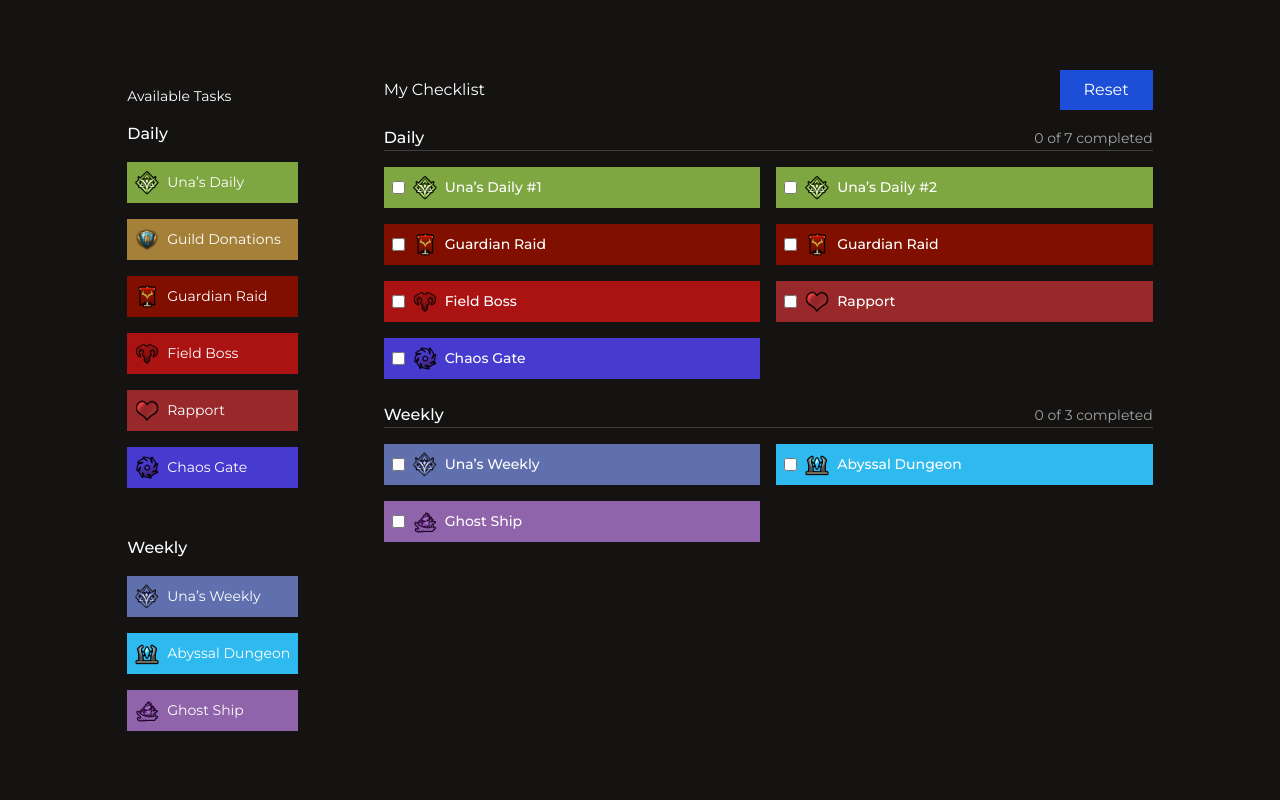
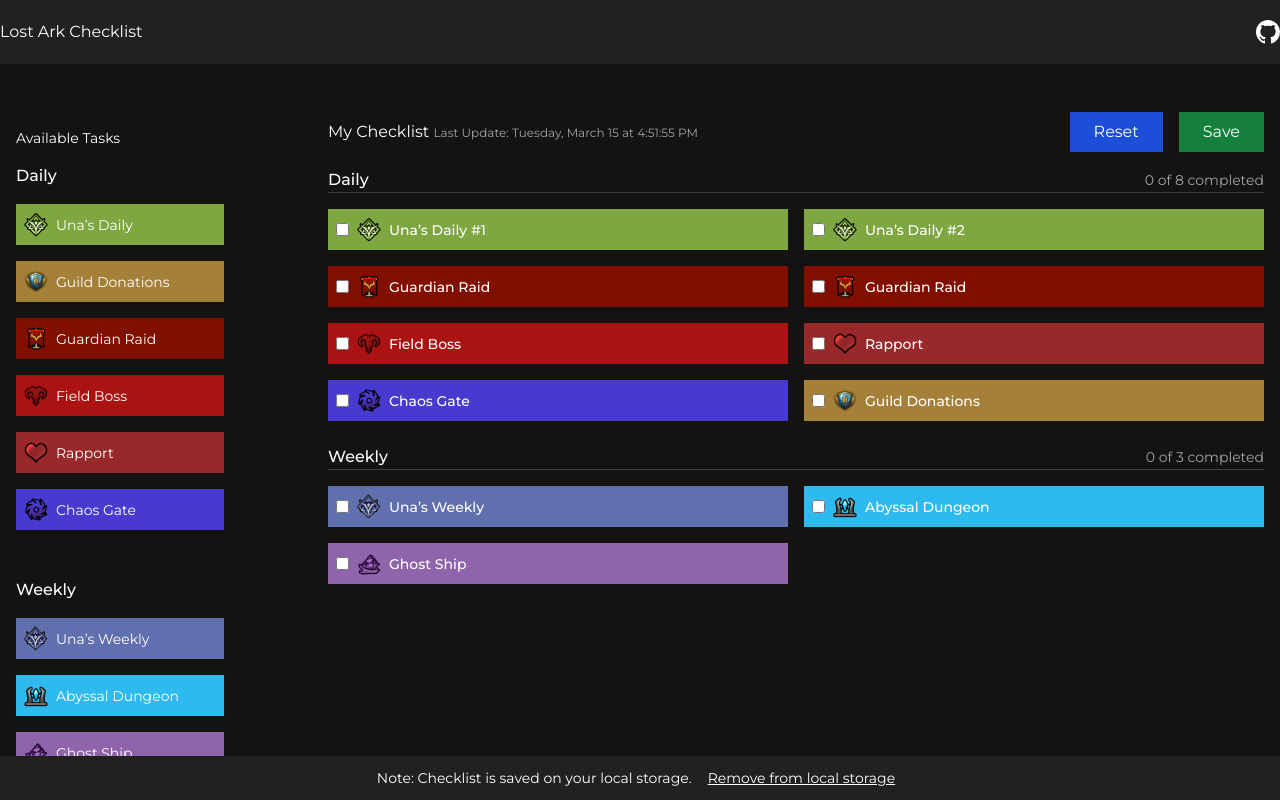
Before and after one commit to cjdomacena/LostArk-checklist, a React (Create React App) app: page / in a window 1280 px wide. Built offline with nearby package versions, Linux system fonts and the light colour scheme.

Commit message:
feat: :sparkles: Added nav, and footer
Footer and navigation

```diff
--- a/src/App.js
+++ b/src/App.js
@@ -1,10 +1,32 @@
-import { createContext, useState } from "react";
+import { createContext, useEffect, useState } from "react";
+import Footer from "./components/Footer";
 import Button from "./components/Button";
+import Navigation from "./components/Navigation";
 import TaskItem from "./components/TaskItem";
 export const AppContext = createContext();
 function App()
 {
+
+  const handleUpdateTime = () =>
+  {
+    return new Intl.DateTimeFormat('default', { month: 'long', weekday: 'long', day: 'numeric', hour:'numeric', minute:'numeric', second:'numeric' }).format(new Date())
+  }
+
+  const handleSave = () =>
+  {
+    const newVal = {...values}
+    newVal.lastUpdated = handleUpdateTime();
+    setValues(newVal)
+    localStorage.setItem('lostArk-todos', JSON.stringify(values))
+  }
+
+  const handleReset = () => {
+    setValues(defaultValue);
+    localStorage.setItem('lostArk-todos', JSON.stringify(defaultValue))
+  }
+
   const defaultValue = {
+    lastUpdated: handleUpdateTime(),
     daily: {
       completed: 0,
       unaDaily: [false, false],
@@ -23,12 +45,19 @@ function App()
   }
   const [values, setValues] = useState(defaultValue)
 
-  console.log(values)
+  useEffect(() =>
+  {
+    if (localStorage.getItem('lostArk-todos'))
+    {
+      setValues(JSON.parse(localStorage.getItem('lostArk-todos')))
+    }
+  }, [])
 
   return (
     <AppContext.Provider value={{ values, setValues }}>
-      <div className="App grid place-items-center w-full h-screen">
-        <main className="2xl:container mx-auto px-4 grid grid-cols-12">
+      <div className="App  w-full h-screen">
+        <Navigation />
+        <main className="2xl:container mx-auto px-4 grid grid-cols-12 mt-12">
           <aside className="col-span-2">
             <h2 className="my-4 text-white text-sm">Available Tasks</h2>
             <div className=" grid grid-flow-row gap-y-4">
@@ -52,14 +81,17 @@ function App()
           </aside>
           <div className=" col-start-4 col-end-13 text-white">
             <div className="flex w-full justify-between items-center">
-              <h2>My Checklist</h2>
-              <Button type="reset" click={() => setValues(defaultValue)} />
+              <h2>My Checklist <span className="text-xs text-neutral-400">Last Update: {values.lastUpdated}</span></h2>
+              <div className="gap-x-4 flex">
+                <Button type="reset" click={handleReset} />
+                <Button type="save" click={handleSave} />
+              </div>
             </div>
             <div>
               <div className="flex justify-between items-center border-b-[1px] border-b-neutral-700 my-4">
                 <h4 className="font-medium">Daily</h4>
                 <div>
-                  <p className="text-sm text-neutral-400">{values.daily.completed} of 7 completed</p>
+                  <p className="text-sm text-neutral-400">{values.daily.completed} of 8 completed</p>
                 </div>
               </div>
               <div className="grid grid-cols-2 gap-4 font-medium">
@@ -72,7 +104,9 @@ function App()
 
                 <TaskItem type="field-boss" label="Field Boss" isCheckBox={true} isDone={values.daily.fieldBoss[0]} index={0} />
                 <TaskItem type="rapport" label="Rapport" isCheckBox={true} isDone={values.daily.rapport[0]} index={0} />
-                <TaskItem type="chaos-gate" label="Chaos Gate" isCheckBox={true} isDone={values.daily.chaosGate[0]} index={0}/>
+                <TaskItem type="chaos-gate" label="Chaos Gate" isCheckBox={true} isDone={values.daily.chaosGate[0]} index={0} />
+
+                <TaskItem type="guild-dono" label="Guild Donations" isCheckBox={true} isDone={values.daily.guildDono[0]} index={0} />
               </div>
             </div>
             <div className="mt-6">
@@ -85,11 +119,12 @@ function App()
               <div className="grid grid-cols-2 gap-4 font-medium">
                 <TaskItem type="una-weekly" label="Una&rsquo;s Weekly" isCheckBox={true} isDone={values.weekly.unaWeekly[0]} index={0} />
                 <TaskItem type="abyss-dungeon" label="Abyssal Dungeon" isCheckBox={true} isDone={values.weekly.abyss[0]} index={0} />
-                <TaskItem type="ghost-ship" label="Ghost Ship" isCheckBox={true} isDone={values.weekly.ghostShip[0]} index={0}  />
+                <TaskItem type="ghost-ship" label="Ghost Ship" isCheckBox={true} isDone={values.weekly.ghostShip[0]} index={0} />
               </div>
             </div>
           </div>
         </main>
+        <Footer />
       </div>
     </AppContext.Provider>
   );
--- a/src/components/Button/index.js
+++ b/src/components/Button/index.js
@@ -2,6 +2,12 @@ function Button({...props}){
 	if (props.type === 'reset'){
 		return <button className="capitalize bg-blue-700 px-6 py-2" onClick={props.click}>{props.type}</button>
 	}
+
+	if(props.type === 'save') {
+		return <button className="capitalize bg-green-700 px-6 py-2" onClick={props.click}>{props.type}</button>
+	}
+
+	return ""
 }
 
 export default Button;
--- /dev/null
+++ b/src/components/Footer/index.js
@@ -0,0 +1,16 @@
+function Banner() {
+	return(
+		<footer className="w-full bg-[#212121] text-white p-2 text-center text-sm fixed bottom-0">
+			<div className="flex gap-x-2 justify-center items-center">
+				<h1>Note: Checklist is saved on your local storage.</h1>
+				<button className="text-sm underline px-2 py-1" onClick={() => {
+					localStorage.removeItem('lostArk-todos');
+					alert('Successfully removed from local storage')
+					}}>Remove from local storage</button>
+			</div>
+
+		</footer>
+	)
+}
+
+export default Banner;
--- /dev/null
+++ b/src/components/Navigation/index.js
@@ -0,0 +1,19 @@
+function Navigation() {
+	return(
+		<nav className=" h-16 w-full bg-[#212121] flex items-center">
+			<div className="container mx-auto text-white flex items-center justify-between">
+				<h1>Lost Ark Checklist</h1>
+				<div className="w-auto">
+					<a href="https://github.com/cjdomacena/LostArk-checklist" target="_blank" rel="noreferrer">
+					<svg className="w-6 h-6 fill-current" aria-hidden="true" viewBox="0 0 16 16" version="1.1" >
+						<path fill-rule="evenodd" d="M8 0C3.58 0 0 3.58 0 8c0 3.54 2.29 6.53 5.47 7.59.4.07.55-.17.55-.38 0-.19-.01-.82-.01-1.49-2.01.37-2.53-.49-2.69-.94-.09-.23-.48-.94-.82-1.13-.28-.15-.68-.52-.01-.53.63-.01 1.08.58 1.23.82.72 1.21 1.87.87 2.33.66.07-.52.28-.87.51-1.07-1.78-.2-3.64-.89-3.64-3.95 0-.87.31-1.59.82-2.15-.08-.2-.36-1.02.08-2.12 0 0 .67-.21 2.2.82.64-.18 1.32-.27 2-.27.68 0 1.36.09 2 .27 1.53-1.04 2.2-.82 2.2-.82.44 1.1.16 1.92.08 2.12.51.56.82 1.27.82 2.15 0 3.07-1.87 3.75-3.65 3.95.29.25.54.73.54 1.48 0 1.07-.01 1.93-.01 2.2 0 .21.15.46.55.38A8.013 8.013 0 0016 8c0-4.42-3.58-8-8-8z"></path>
+					</svg>
+					</a>
+				</div>
+			</div>
+
+		</nav>
+	)
+}
+
+export default Navigation;
--- a/src/components/TaskItem/index.js
+++ b/src/components/TaskItem/index.js
@@ -26,13 +26,14 @@ function TaskItem({ type, label, isCheckBox = false, isDone = false, index = 0 }
 			newVal[t].completed = newVal[t].completed - 1;
 		}
 		setValues(newVal);
+		localStorage.setItem('lostArk-todos', JSON.stringify(values))
 	}
 
 
 	switch (type){
 		case 'una-daily':
 				return (
-					<div className={`flex bg-una-daily w-full p-2 gap-x-2 text-sm items-center ${ isDone && 'opacity-90' } cursor-pointer`} role="button" onClick={() => isCheckBox && handleChange('daily', 'unaDaily')}>
+					<div className={`flex bg-una-daily w-full p-2 gap-x-2 text-sm items-center ${ isDone && 'opacity-60' } cursor-pointer text-white ${ values.daily.unaDaily[0] && values.daily.unaDaily[1] && 'line-through opacity-60'}`} role="button" onClick={() => isCheckBox && handleChange('daily', 'unaDaily')}>
 						{isCheckBox && <input type="checkbox" checked={isDone} readOnly />}
 						<img src={unaDaily} alt="Lost ark&rsquo;s una&rsquo;s task daily quest"/>
 						<h4 className={`text-white ${ isDone && 'line-through'}`}>{label}</h4>
@@ -40,7 +41,7 @@ function TaskItem({ type, label, isCheckBox = false, isDone = false, index = 0 }
 				);
 		case 'guild-dono':
 				return (
-					<div className={`flex bg-guild w-full p-2 gap-x-2 text-sm items-center ${ isDone && 'opacity-90' } cursor-pointer`} role="button" onClick={() => isCheckBox && handleChange('daily', 'guildDono')}>
+					<div className={`flex bg-guild w-full p-2 gap-x-2 text-sm items-center ${ isDone && 'opacity-90' } cursor-pointer text-white ${ values.daily.guildDono[0] && 'line-through opacity-60'}`} role="button" onClick={() => isCheckBox && handleChange('daily', 'guildDono')}>
 						{isCheckBox && <input type="checkbox" checked={isDone} readOnly />}
 						<img src={guildDono} alt="Lost ark&rsquo;s guild donation" />
 						<h4 className={`text-white ${ isDone && 'line-through'}`}>{label}</h4>
@@ -48,16 +49,15 @@ function TaskItem({ type, label, isCheckBox = false, isDone = false, index = 0 }
 				);
 		case 'guardian-raid':
 				return (
-					<div className={`flex bg-guardian w-full p-2 gap-x-2 text-sm items-center ${ isDone && 'opacity-90' } cursor-pointer`} role="button" onClick={() => isCheckBox && handleChange('daily', 'guardianRaid')}>
+					<div className={`flex bg-guardian w-full p-2 gap-x-2 text-sm items-center ${ isDone && 'opacity-60' } text-white ${ values.daily.guardianRaid[0] && values.daily.guardianRaid[1] &&  'line-through opacity-60'} cursor-pointer`} role="button" onClick={() => isCheckBox && handleChange('daily', 'guardianRaid')}>
 						{isCheckBox && <input type="checkbox" checked={isDone} readOnly />}
 						<img src={guardianRaid} alt="Lost ark&rsquo;s guild donation" />
 						<h4 className={`text-white ${ isDone && 'line-through'}`}>{label}</h4>
 					</div>
 				);
 		case 'field-boss':
-
 				return (
-					<div className={`flex bg-field-boss w-full p-2 gap-x-2 text-sm items-center ${ isDone && 'opacity-90' } cursor-pointer`} role="button" onClick={() => isCheckBox && handleChange('daily', 'fieldBoss')}>
+					<div className={`flex bg-field-boss w-full p-2 gap-x-2 text-sm items-center ${ isDone && 'opacity-60' } text-white ${ values.daily.fieldBoss[0] && 'line-through opacity-60'}cursor-pointer`} role="button" onClick={() => isCheckBox && handleChange('daily', 'fieldBoss')}>
 						{isCheckBox && <input type="checkbox" checked={isDone} readOnly />}
 						<img src={fieldBoss} alt="Lost ark&rsquo;s guild donation" />
 						<h4 className={`text-white ${ isDone && 'line-through'}`}>{label}</h4>
@@ -65,7 +65,7 @@ function TaskItem({ type, label, isCheckBox = false, isDone = false, index = 0 }
 				);
 		case 'rapport':
 				return (
-					<div className={`flex bg-rapport w-full p-2 gap-x-2 text-sm items-center ${ isDone && 'opacity-90' } cursor-pointer`} role="button" onClick={() => isCheckBox && handleChange('daily', 'rapport')}>
+					<div className={`flex bg-rapport w-full p-2 gap-x-2 text-sm items-center ${ isDone && 'opacity-60' } text-white ${ values.daily.rapport[0] && 'line-through opacity-60'} cursor-pointer`} role="button" onClick={() => isCheckBox && handleChange('daily', 'rapport')}>
 						{isCheckBox && <input type="checkbox" checked={isDone} readOnly />}
 						<img src={rapport} alt="Lost ark&rsquo;s guild donation" />
 						<h4 className={`text-white ${ isDone && 'line-through'}`}>{label}</h4>
@@ -73,7 +73,7 @@ function TaskItem({ type, label, isCheckBox = false, isDone = false, index = 0 }
 				);
 		case 'chaos-gate':
 				return (
-					<div className={`flex bg-chaos-gate w-full p-2 gap-x-2 text-sm items-center ${ isDone && 'opacity-90' } cursor-pointer`} role="button" onClick={() => isCheckBox && handleChange('daily', 'chaosGate')}>
+					<div className={`flex bg-chaos-gate w-full p-2 gap-x-2 text-sm items-center ${ isDone && 'opacity-60' } text-white ${ values.daily.chaosGate[0] && 'line-through opacity-60'}  cursor-pointer`} role="button" onClick={() => isCheckBox && handleChange('daily', 'chaosGate')}>
 						{isCheckBox && <input type="checkbox" checked={isDone} readOnly />}
 						<img src={chaosGate} alt="Lost ark&rsquo;s guild donation" />
 						<h4 className={`text-white ${ isDone && 'line-through'}`}>{label}</h4>
@@ -82,7 +82,7 @@ function TaskItem({ type, label, isCheckBox = false, isDone = false, index = 0 }
 
 		case 'una-weekly':
 				return (
-					<div className={`flex bg-una-weekly w-full p-2 gap-x-2 text-sm items-center ${ isDone && 'opacity-90' } cursor-pointer`} role="button" onClick={() => isCheckBox && handleChange('weekly', 'unaWeekly')}>
+					<div className={`flex bg-una-weekly w-full p-2 gap-x-2 text-sm items-center ${ isDone && 'opacity-60' } text-white ${ values.weekly.unaWeekly[0] && 'line-through opacity-60'} cursor-pointer`} role="button" onClick={() => isCheckBox && handleChange('weekly', 'unaWeekly')}>
 						{isCheckBox && <input type="checkbox" checked={isDone} readOnly />}
 						<img src={unaWeekly} alt="Lost ark&rsquo;s guild donation" />
 						<h4 className={`text-white ${ isDone && 'line-through'}`}>{label}</h4>
@@ -90,7 +90,7 @@ function TaskItem({ type, label, isCheckBox = false, isDone = false, index = 0 }
 				);
 		case 'abyss-dungeon':
 				return (
-					<div className={`flex bg-abyss w-full p-2 gap-x-2 text-sm items-center ${ isDone && 'opacity-90' } cursor-pointer`} role="button" onClick={() => isCheckBox && handleChange('weekly', 'abyss')}>
+					<div className={`flex bg-abyss w-full p-2 gap-x-2 text-sm items-center ${ isDone && 'opacity-60' } text-white ${ values.weekly.abyss[0] && 'line-through opacity-60'} cursor-pointer`} role="button" onClick={() => isCheckBox && handleChange('weekly', 'abyss')}>
 						{isCheckBox && <input type="checkbox" checked={isDone} readOnly />}
 						<img src={abyssalDungeon} alt="Lost ark&rsquo;s guild donation" />
 						<h4 className={`text-white ${ isDone && 'line-through'}`}>{label}</h4>
@@ -98,7 +98,7 @@ function TaskItem({ type, label, isCheckBox = false, isDone = false, index = 0 }
 				);
 		case 'ghost-ship':
 				return (
-					<div className={`flex bg-ghost w-full p-2 gap-x-2 text-sm items-center ${ isDone && 'opacity-90' } cursor-pointer`} role="button" onClick={() => isCheckBox && handleChange('weekly', 'ghostShip')}>
+					<div className={`flex bg-ghost w-full p-2 gap-x-2 text-sm items-center ${ isDone && 'opacity-60' } text-white ${ values.weekly.ghostShip[0] && 'line-through opacity-60'} cursor-pointer`} role="button" onClick={() => isCheckBox && handleChange('weekly', 'ghostShip')}>
 						{isCheckBox && <input type="checkbox" checked={isDone} readOnly />}
 						<img src={ghostShip} alt="Lost ark&rsquo;s guild donation" />
 						<h4 className={`text-white ${ isDone && 'line-through'}`}>{label}</h4>
```
